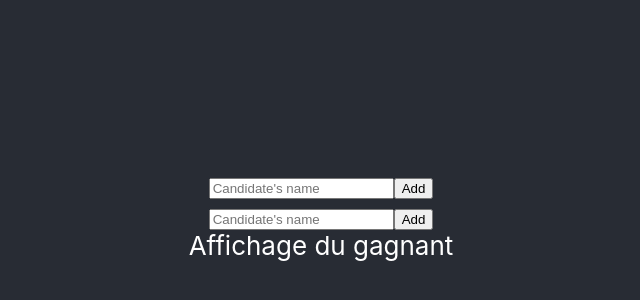
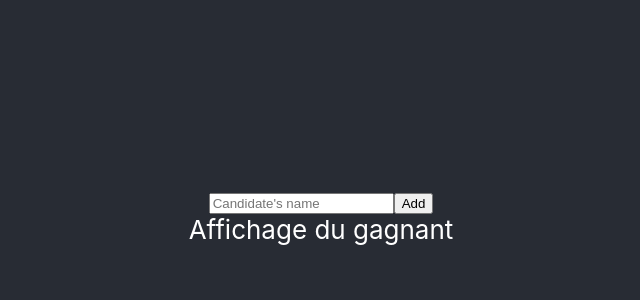
Before and after one commit to MrSlyP/Team-Project-React-Voting-Boot, a React (Create React App) app: page / in a window 1280 px wide. Shown: the part 186-486 px from the top of the page, without its empty margins (319-959 px from the left). Built offline with nearby package versions, Linux system fonts and the light colour scheme.

Commit message:
comment lines

```diff
--- a/src/App.js
+++ b/src/App.js
@@ -27,10 +27,10 @@ function App() {
           <ListCandidat
           liste = {candidateList}
           />
-          <AddCandidat
+          {/* <AddCandidat
           changeIndex = {handleIndexList}
           indexValue = {index}
-          />
+          /> */}
           <Winner />
 
       </header>
--- a/src/ListCandidat.js
+++ b/src/ListCandidat.js
@@ -10,10 +10,10 @@ function ListCandidat(props) {
     //retrieving candidateNames
     const onSaveHandler = (enteredCandidate) => {
       const candidates = {enteredCandidate};
-      //console.log(candidates);
+      console.log(candidates);
 
       //sending candidates as props towards App.js
-      props.onAddCandidat(candidates);
+      //props.onAddCandidat(candidates);
     };
 
     return (
```
